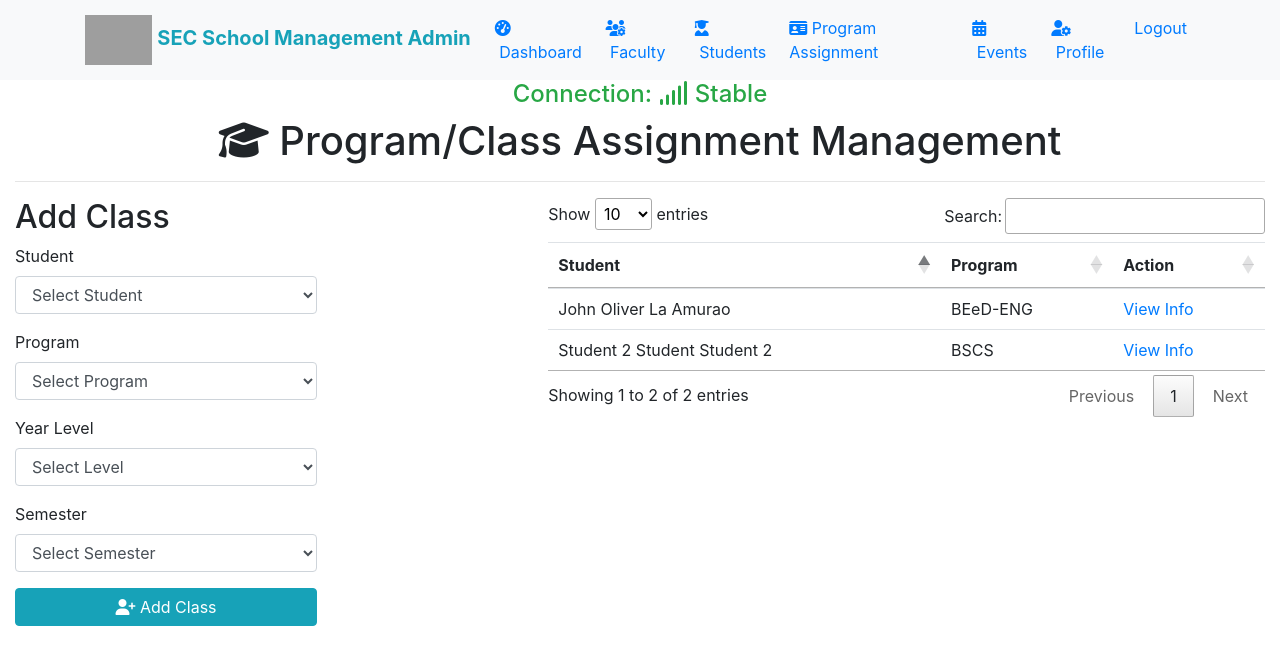
After one commit to JisooKim0103/webiste, a PHP site: page /Administration/program_assignment.php in a window 1280 px wide. The commit adds this page. Shown: the top 665 px of the page. Run offline with PHP 8.4, Linux system fonts and the light colour scheme; a user stored in the database is signed in; data comes from the database, SQL or seed files in the repository; both versions use the stored data as it was after the commit; some libraries are stand-ins or nearby versions; grey boxes are pictures that could not be loaded.

Commit message:
(+) Added program_assignment.php for students

```diff
--- a/Administration/header.php
+++ b/Administration/header.php
@@ -26,6 +26,9 @@
             <a class="nav-link" href="student.php"><i class="fas fa-user-graduate"></i>&nbsp;Students</a>
           </li>
           <li class="nav-item">
+            <a class="nav-link" href="program_assignment.php"><i class="fas fa-id-card"></i>&nbsp;Program Assignment</a>
+          </li>
+          <li class="nav-item">
             <a class="nav-link" href="events.php"><i class="fas fa-calendar-alt"></i>&nbsp;Events</a>
           </li>
           <li class="nav-item">
--- /dev/null
+++ b/Administration/program_assignment.php
@@ -0,0 +1,185 @@
+<!DOCTYPE html>
+<html lang="en">
+<head>
+
+  <meta charset="utf-8">
+  <meta name="viewport" content="width=device-width, initial-scale=1, shrink-to-fit=no">
+  <meta name="description" content="">
+  <meta name="author" content="">
+
+  <title>SEC - Program and Course Assignment Management</title>
+
+  <!-- Bootstrap core CSS -->
+  <link href="../css/bootstrap.min.css" rel="stylesheet">
+  <link href="../css/general.css" rel="stylesheet">
+  <link rel="stylesheet" type="text/css" href="https://cdn.datatables.net/1.10.24/css/jquery.dataTables.css">
+
+</head>
+
+<body>
+  <?php
+  //ob_start();
+  include('session.php');
+  include('header.php');
+  include("../db/database.php");
+  ?>
+
+  <!-- Page Content -->
+  <div class="container-fluid">
+
+  <h1 class = "text-center"><i class="fas fa-graduation-cap"></i>&nbsp;Program/Class Assignment Management </h1>
+  <hr/>
+
+  <div class="row">
+  <!-- Add Class Assignment -->
+    <div class="col-sm-5 col-md-5 col-lg-5 col-xl-5" >
+
+      <form method="POST" class="form-group" enctype="multipart/form-data">
+        <h2>Add Class</h2>
+        <label>Student</label>
+        <div class="form-group">
+            <select name="cmbStudent" class="form-control" style="width:60%" required>
+                <option value="">Select Student</option>
+                <?php
+                    $studentQuery="SELECT student.student_id, student.firstname, student.middlename, student.lastname from `student`;";
+                    $studentQueryStatement = $connection->prepare($studentQuery);
+                    $studentQueryStatement->execute();
+                    foreach($studentQueryStatement as $row)
+                    {
+                        echo "<option value='".$row['student_id']."'>".$row['firstname']." ".$row['lastname']."</option>";
+                    }
+                ?>
+            </select>
+        </div>
+        <label>Program</label>
+        <div class="form-group">
+            <select name="cmbProgram" class="form-control" style="width:60%" required>
+                <option value="">Select Program</option>
+                <?php
+                    $programQuery="SELECT program.program_id, program.program_code from `program`;";
+                    $programQueryStatement = $connection->prepare($programQuery);
+                    $programQueryStatement->execute();
+                    foreach($programQueryStatement as $row)
+                    {
+                        echo "<option value='".$row['program_id']."'>".$row['program_code']."</option>";
+                    }
+                ?>
+            </select>
+        </div>
+        <label>Year Level</label>
+        <div class="form-group">
+            <select name="cmbYearLevel" class="form-control" style="width:60%" required>
+                <option value="">Select Level</option>
+                <option value="1">1st Year</option>
+                <option value="2">2nd Year</option>
+                <option value="3">3rd Year</option>
+                <option value="4">4th Year</option>
+            </select>
+        </div>
+        <label>Semester</label>
+        <div class="form-group">
+            <select name="cmbSemester" class="form-control" style="width:60%" required>
+                <option value="">Select Semester</option>
+                <option value="1">1st Semester</option>
+                <option value="2">2nd Semester</option>
+                <option value="3">Summer</option>
+            </select>
+        </div>
+        <button type="submit" name="btnRegisterClass" style="width:60%;" class="btn btn-info">
+        <i class="fas fa-user-plus"></i>&nbsp;Add Class
+        </button>
+      </form>
+    </div>
+    <!-- Faculty Table -->
+    <div class="col-sm-7 col-md-7 col-lg-7 col-xl-7">
+    <div class="table-responsive">
+        <table class="table table-boredered" id = "table">
+        <thead>
+        <tr>
+          <th>Student</th>
+          <th>Program</th>
+          <th>Action</th>
+          </tr>
+        </thead>
+          <tbody>
+            <?php
+              $statement = $connection->prepare("SELECT student.firstname, student.middlename, student.lastname,  program.program_code FROM `student`
+              inner join program
+              on student.program_id = program.program_id;");
+              $statement->execute();
+              foreach($statement as $row)
+              {
+                echo "<tr>";
+                echo "<td>".$row['firstname']." ".$row['middlename']." ".$row['lastname']."</td>";
+                echo "<td>".$row['program_code']."</td>";
+                echo "<td><a href='' target='_blank'>View Info</a></td>";
+                echo "</tr>";
+              }
+            ?>
+          </tbody>
+        </table>
+    </div>
+  </div>
+
+  </div>
+
+  <!-- Bootstrap core JavaScript -->
+  <?php include('footer.php');?>
+<script>
+$(document).ready( function () {
+    $('#table').DataTable();
+} );
+</script>
+</body>
+
+</html>
+
+<?php
+if(isset($_POST['btnRegisterClass']))
+{
+  try{
+    $Student = intval($_POST['cmbStudent']);
+    $Program = $_POST['cmbProgram'];
+    $YearLevel = $_POST['cmbYearLevel'];
+    $Semester = $_POST['cmbSemester'];
+
+   // $query = "INSERT INTO `enrollmentlist` (`student_id`, `program_id`, `class_id`, `academic_year`)";
+   //$query .= "VALUES(:sid, :pid, :cid, 2022)";
+  // $statement=$connection->prepare($query);
+   //  $statement->execute(array(
+   //    ":studid" => $Student,
+   //    ":pid" => $Program
+   //  ));
+   $query = "SELECT course.course_id from course where course.year_level = :lvl and course.semester = :sem and course.program_id = :pid;";
+   $statement = $connection->prepare($query);
+   $statement->execute(array(
+     ":lvl" => $YearLevel,
+     ":sem" => $Semester,
+     ":pid" => $Program
+   ));
+
+   foreach($statement as $row)
+   {
+     $CourseID = $row['course_id'];
+     $insertQuery = "INSERT INTO `enrollmentlist` (`student_id`, `program_id`, `class_id`, `academic_year`) VALUES (:studid, :pid, :cid, year(curdate()));";
+     $insertClassQuery = $connection->prepare($insertQuery);
+     $insertClassQuery->execute(array(
+       ":studid" => $Student,
+      ":pid" => $Program,
+      ":cid" => $CourseID
+     ));
+   }
+
+  echo "Student enrolled!";
+  header("refresh: 5; url = index.php");
+  }catch(PDOException $e)
+  {
+  echo "Error: ".$e->getMessage();
+  }catch(Exception $e)
+  {
+    $e->getMessage();
+  }
+
+
+}
+?>
--- a/Administration/student.php
+++ b/Administration/student.php
@@ -119,8 +119,6 @@ if(isset($_POST['btnRegisterFaculty']))
   $SchoolID = $_POST['SchoolID'];
   $ProgramID = $_POST['cmbDepartment'];
   try{
-    if(strpos($UserName, '@sec.edu.ph') !== false)
-    {
       if($Password1==$Password2)
       {
         $query = "INSERT INTO `student`(`firstname`, `middlename`, `lastname`, `program_id`, `date_created`)";
@@ -147,10 +145,6 @@ if(isset($_POST['btnRegisterFaculty']))
       }else{
        echo "<script>alert(`Password does not match!`);</script>";
       }
-    }else{
-      echo "<script>alert(`Email address isn't part of the SEC domain!`);</script>";
-    }
-
   }catch(PDOException $e)
   {
   echo "Error: ".$e->getMessage();
```
Also changed, not shown: Administration/faculty.php (+1 -6 lines), db_cpstnsec.sql (+17 -7 lines).
